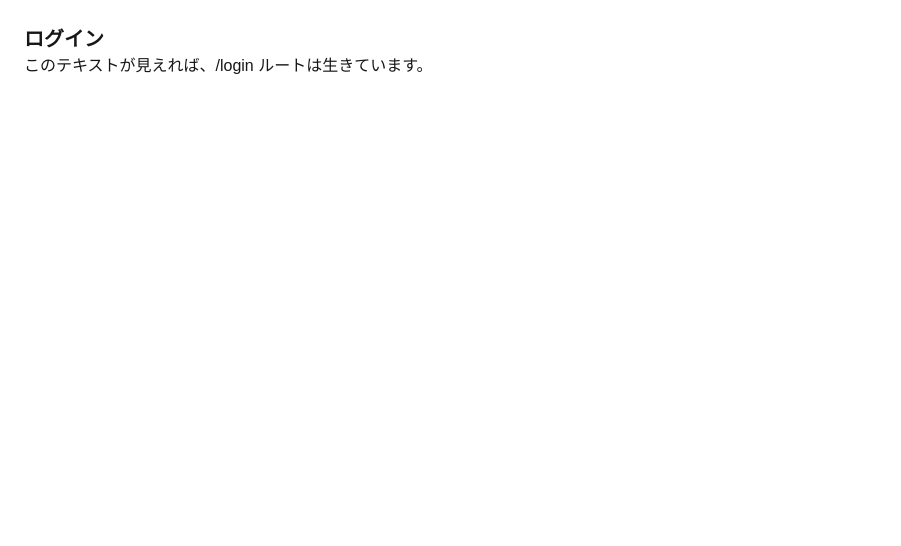
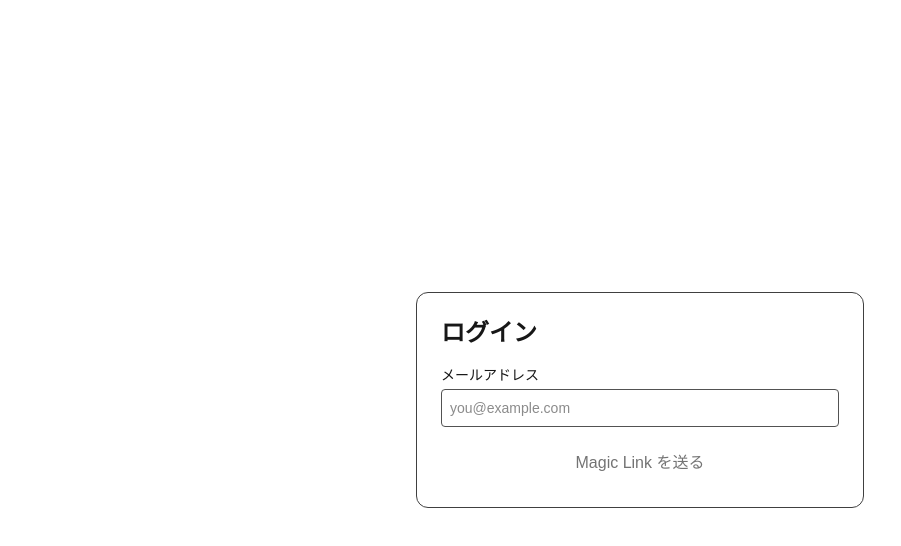
Before and after one commit to prohifive/hifive-app, a Next.js app: page /login in a window 1280 px wide. Shown: the top 546 px of the page, without its empty margins (0-901 px from the left). Built offline with nearby package versions, Linux system fonts and the light colour scheme; no server answers.

Commit message:
Hook up login UI + callback

```diff
--- a/src/app/auth/callback/CallbackClient.tsx
+++ b/src/app/auth/callback/CallbackClient.tsx
@@ -17,7 +17,7 @@ export default function CallbackClient() {
         if (code) {
           await supabase.auth.exchangeCodeForSession(code);
         } else {
-          // Magic Link の #access_token=... は SDK(detectSessionInUrl:true) が処理
+          // Magic Link の #access_token=... は SDK が処理（detectSessionInUrl: true）
           await supabase.auth.getSession();
         }
       } catch (e) {
--- a/src/app/login/page.tsx
+++ b/src/app/login/page.tsx
@@ -1,9 +1,59 @@
 "use client";
+import { useState } from "react";
+import { supabase } from "@/lib/supabase";
+
 export default function Login() {
+  const [email, setEmail] = useState("");
+  const [msg, setMsg] = useState<string | null>(null);
+  const [loading, setLoading] = useState(false);
+
+  async function handleLogin(e: React.FormEvent<HTMLFormElement>) {
+    e.preventDefault();
+    setMsg(null);
+    setLoading(true);
+    try {
+      const { error } = await supabase.auth.signInWithOtp({
+        email,
+        options: {
+          // 本番でもローカルでも、そのドメインの /auth/callback に戻す
+          emailRedirectTo: `${window.location.origin}/auth/callback`,
+        },
+      });
+      if (error) throw error;
+      setMsg("Magic Link を送りました。メールのリンクをクリックしてください。");
+    } catch (err: unknown) {
+      setMsg(err instanceof Error ? err.message : "ログインに失敗しました。");
+    } finally {
+      setLoading(false);
+    }
+  }
+
   return (
-    <main style={{padding:24,fontFamily:"sans-serif"}}>
-      <h1 style={{fontSize:20,fontWeight:"bold"}}>ログイン</h1>
-      <p>このテキストが見えれば、/login ルートは生きています。</p>
+    <main className="min-h-screen grid place-items-center p-6">
+      <div className="w-full max-w-md rounded-xl border border-neutral-700 p-6">
+        <h1 className="text-2xl font-semibold mb-4">ログイン</h1>
+        <form onSubmit={handleLogin} className="space-y-4">
+          <label className="block text-sm">
+            メールアドレス
+            <input
+              type="email"
+              required
+              className="mt-1 w-full rounded border border-neutral-600 bg-transparent p-2"
+              value={email}
+              onChange={(e) => setEmail(e.target.value)}
+              placeholder="you@example.com"
+            />
+          </label>
+          <button
+            type="submit"
+            disabled={loading || !email}
+            className="w-full rounded bg-white/10 px-4 py-2 hover:bg-white/20 disabled:opacity-60"
+          >
+            {loading ? "送信中..." : "Magic Link を送る"}
+          </button>
+        </form>
+        {msg && <p className="mt-4 text-sm opacity-80">{msg}</p>}
+      </div>
     </main>
   );
 }
```
